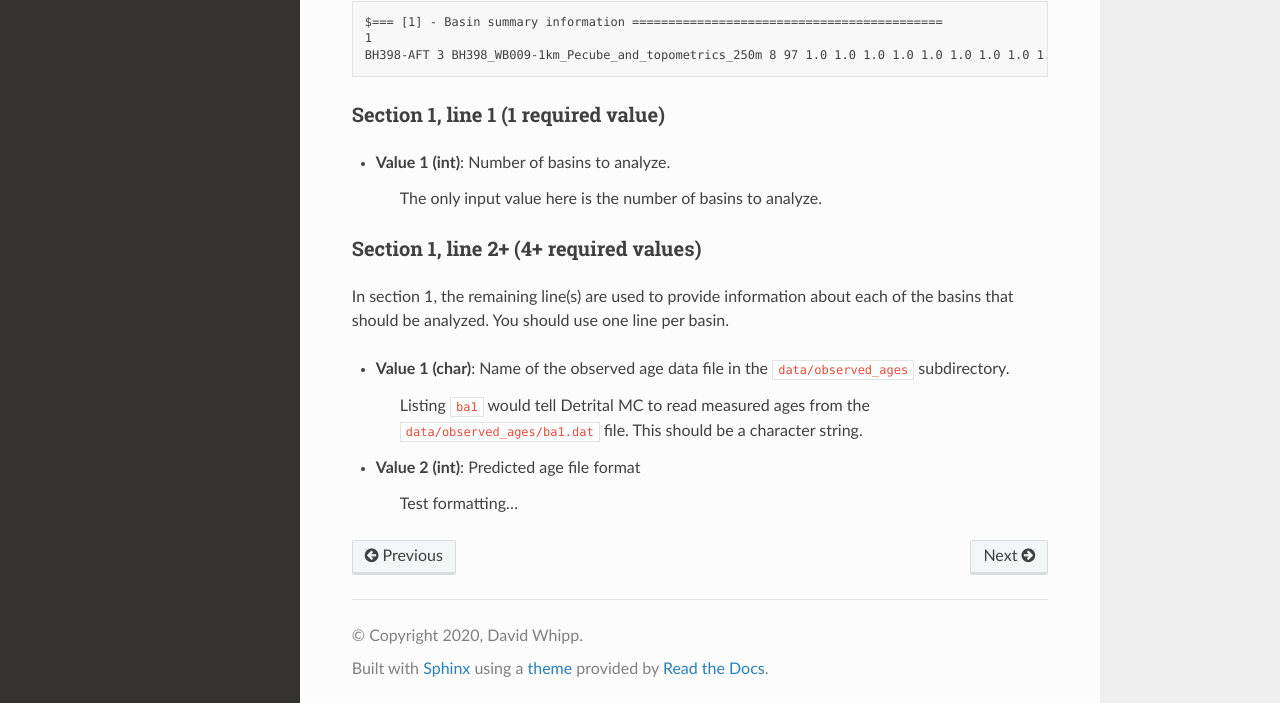
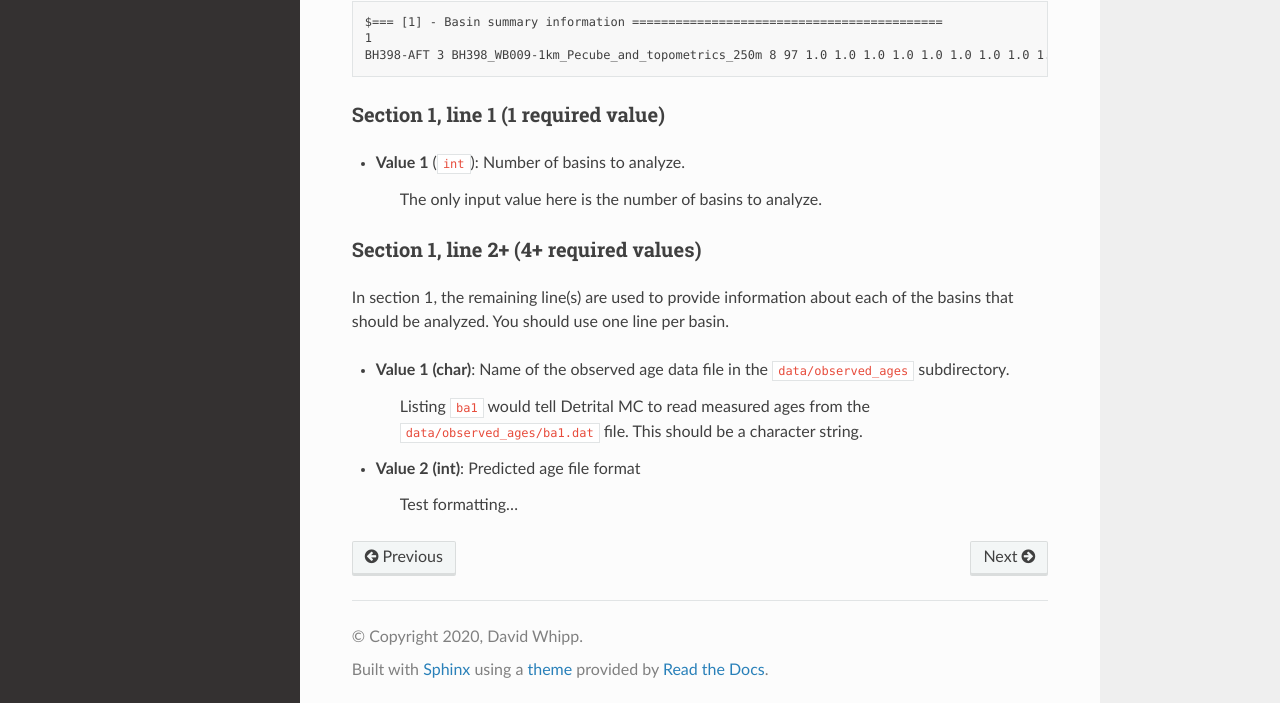
Before and after one commit to HUGG/Detrital-MC, a Sphinx documentation site: the page built from docs/source/manual/input-file.rst, in a window 1280 px wide and 1279 px high. Shown: the part 573-1276 px from the top of the window. Built offline with Sphinx 7.4.7 and the Read the Docs theme 2.0.0, drawn with Linux system fonts in a browser that asks for light colours.

```diff
--- a/docs/source/manual/input-file.rst
+++ b/docs/source/manual/input-file.rst
@@ -24,7 +24,7 @@ The input values are described in more detail below.
 Section 1, line 1 (1 required value)
 ~~~~~~~~~~~~~~~~~~~~~~~~~~~~~~~~~~~~
 
-- **Value 1 (int)**: Number of basins to analyze.
+- **Value 1** (``int``): Number of basins to analyze.
 
     The only input value here is the number of basins to analyze.
 
```
